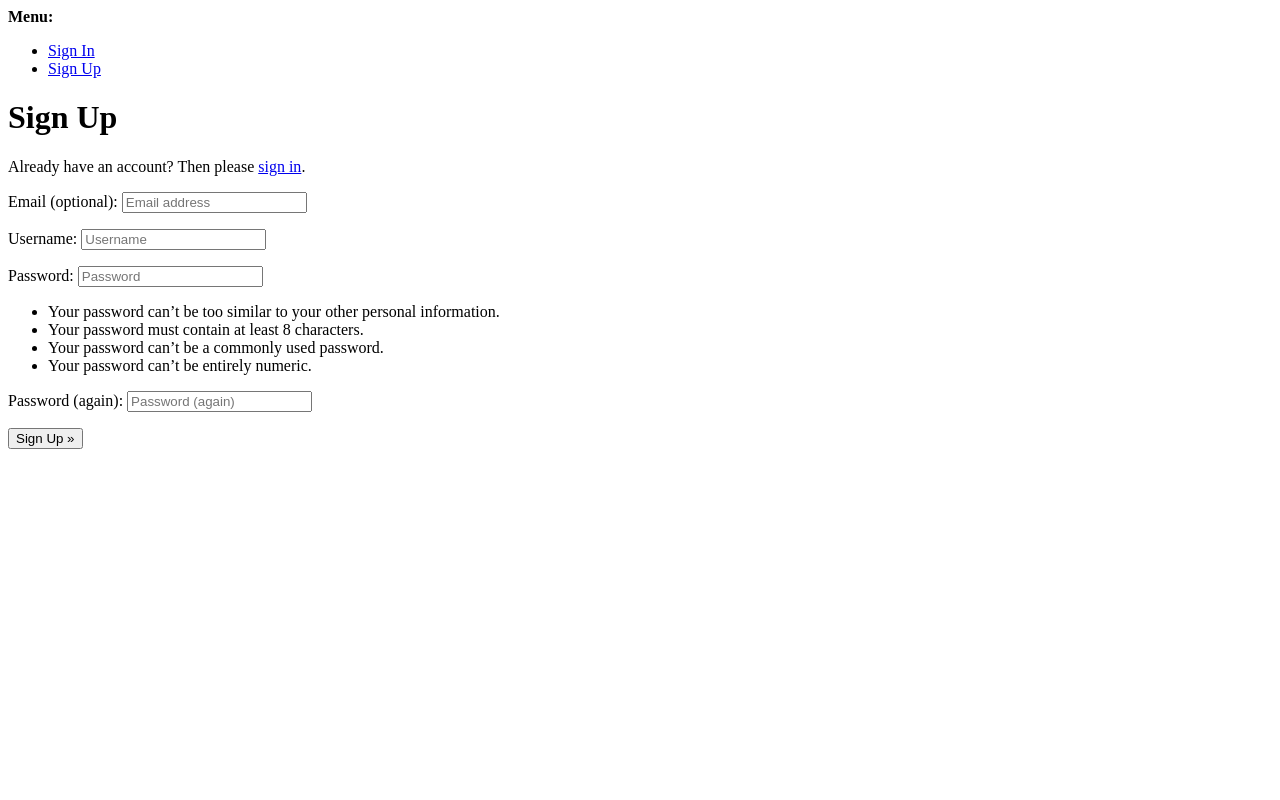
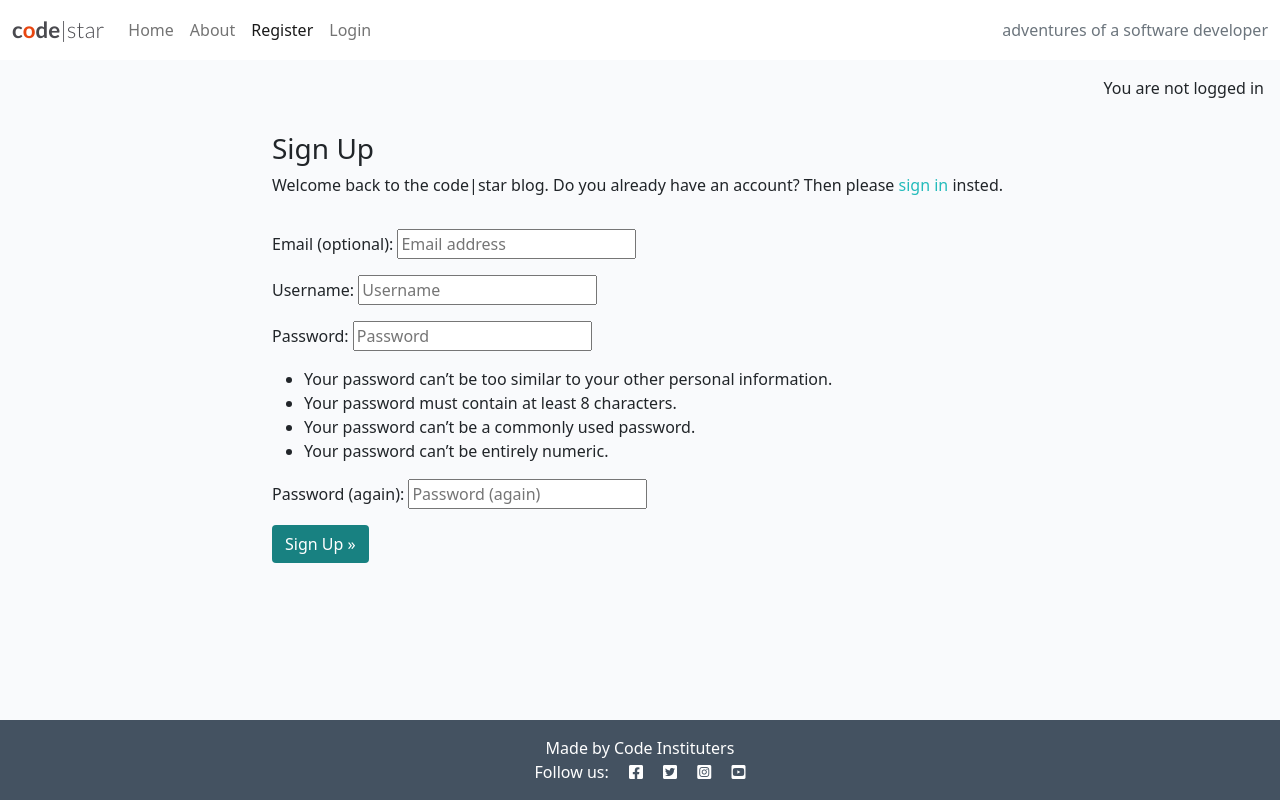
Before and after one commit to Ko11e/LMS_Django, a Django app: page /accounts/signup/ in a window 1280 px wide. Run offline with Django 4.2, Linux system fonts and the light colour scheme.

Commit message:
Change signup template

```diff
--- a/templates/account/signup.html
+++ b/templates/account/signup.html
@@ -1,21 +1,35 @@
-{% extends "account/base.html" %}
+{% extends "base.html" %}
 
 {% load i18n %}
 
-{% block head_title %}{% trans "Signup" %}{% endblock head_title %}
+{% block head_title %}{% trans "Signup" %}{% endblock %}
 
 {% block content %}
-<h1>{% trans "Sign Up" %}</h1>
+<div class="container">
+  <div class="row">
+      <div class="col-md-8 mt-3 offset-md-2">
+        <h3>{% trans "Sign Up" %}</h3>
 
-<p>{% blocktrans %}Already have an account? Then please <a href="{{ login_url }}">sign in</a>.{% endblocktrans %}</p>
-
+        <p>{% blocktrans %}
+          Welcome back to the code|star blog. Do you already have an account? Then please
+          <a class="link" href="{{ login_url }}">sign in</a>
+          insted.
+        {% endblocktrans %}</p>
+      </div>
+  </div>
+  <div class="row">
+    <div class="col-md-8 mt-3 offset-md-2">
       <form class="signup" id="signup_form" method="post" action="{% url 'account_signup' %}">
         {% csrf_token %}
         {{ form.as_p }}
         {% if redirect_field_value %}
         <input type="hidden" name="{{ redirect_field_name }}" value="{{ redirect_field_value }}" />
         {% endif %}
-  <button type="submit">{% trans "Sign Up" %} &raquo;</button>
+        <button class="btn btn-signup right" type="submit">{% trans "Sign Up" %} &raquo;</button>
       </form>
+    </div>
+  </div>
+</div>
 
-{% endblock content %}
+
+{% endblock %}
--- a/templates/base.html
+++ b/templates/base.html
@@ -63,7 +63,6 @@
                             <a class="nav-link {% if request.path == login_url %}active{% endif %}" aria-current="page" href="{% url 'account_login' %}">Login</a>
                         </li>
                     {% endif %}
-
                 </ul>
                 <span class="navbar-text text-muted">
                     adventures of a software developer
@@ -72,8 +71,13 @@
         </div>
     </nav>
 
+    {% if user.is_authenticated %}
+        <p class="text-end m-3">You are logged is as {{ user }}</p>
+    {% else %}
+        <p class="text-end m-3">You are not logged in</p>
+    {% endif %}
+
     <main class="flex-shrink-0 main-bg">
-
         {% block content %}
         <!-- Content Goes here -->
         {% endblock content %}
```
Lines whose indentation alone changed are shown as unchanged.
